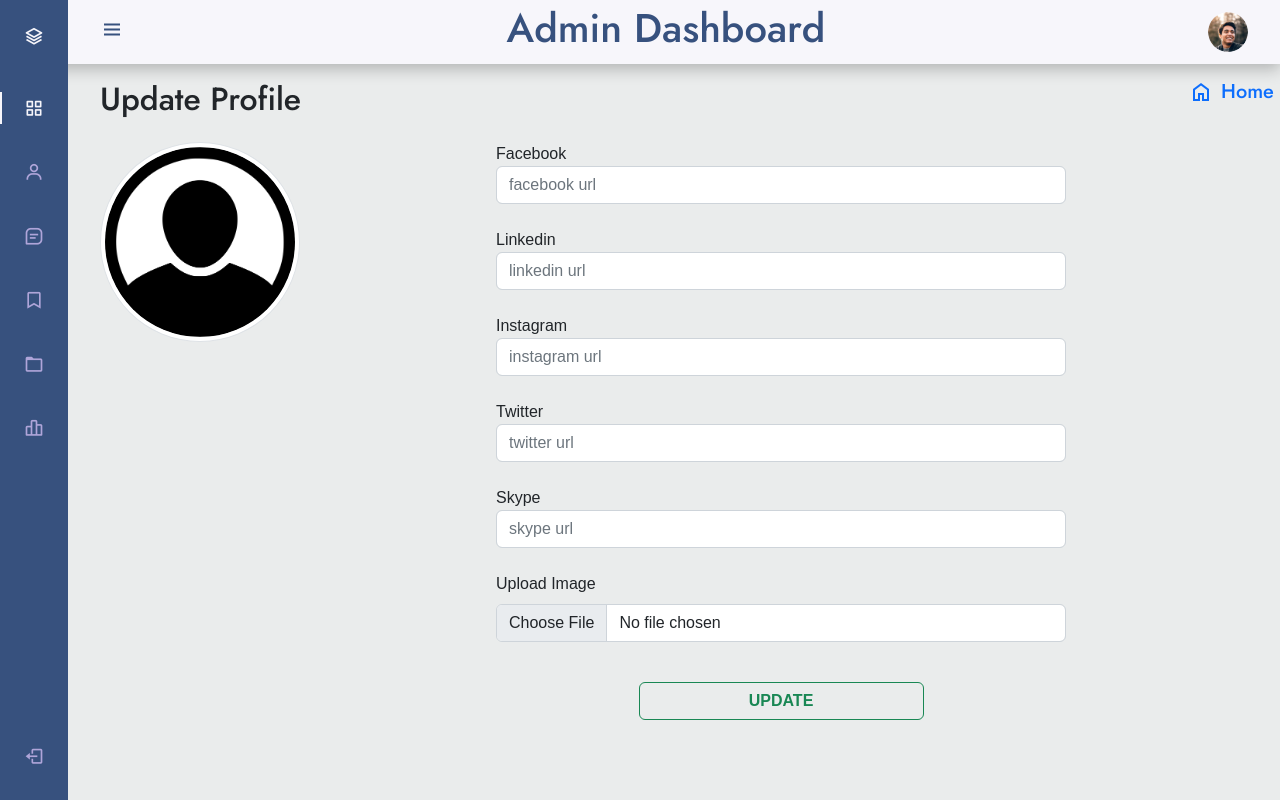
After one commit to yousufislam191/Food-Cort, a PHP site: page /admin/profile.php in a window 1280 px wide. The commit adds this page. Run offline with PHP 8.4, Linux system fonts and the light colour scheme; the visitor is signed in with stand-in values (Sample User, id 1); some libraries are stand-ins or nearby versions.

Commit message:
user spacified

```diff
--- /dev/null
+++ b/admin/profile.php
@@ -0,0 +1,152 @@
+<?php
+session_start();
+if (!isset($_SESSION['admin_email'])) {
+    echo "Can not access through url";
+    echo "<script>location.href='../index.php'</script>";
+}
+?>
+
+<!DOCTYPE html>
+<html lang="en">
+
+<head>
+    <meta charset="UTF-8">
+    <meta http-equiv="X-UA-Compatible" content="IE=edge">
+    <meta name="viewport" content="width=device-width, initial-scale=1.0">
+    <title>Admin Dashboard</title>
+    <link href="https://cdn.jsdelivr.net/npm/bootstrap@5.2.0/dist/css/bootstrap.min.css" rel="stylesheet"
+        integrity="sha384-gH2yIJqKdNHPEq0n4Mqa/HGKIhSkIHeL5AyhkYV8i59U5AR6csBvApHHNl/vI1Bx" crossorigin="anonymous">
+
+    <!-- Google Fonts -->
+    <link
+        href="https://fonts.googleapis.com/css?family=Open+Sans:300,300i,400,400i,600,600i,700,700i|Jost:300,300i,400,400i,500,500i,600,600i,700,700i|Poppins:300,300i,400,400i,500,500i,600,600i,700,700i"
+        rel="stylesheet">
+    <!-- Google Icons -->
+    <link rel="stylesheet"
+        href="https://fonts.googleapis.com/css2?family=Material+Symbols+Outlined:opsz,wght,FILL,GRAD@48,400,0,0" />
+    <!-- Flat Icons -->
+    <link rel="stylesheet" href="https://cdn-uicons.flaticon.com/uicons-regular-rounded/css/uicons-regular-rounded.css">
+
+    <!-- Box Icons -->
+    <link href='https://cdn.jsdelivr.net/npm/boxicons@latest/css/boxicons.min.css' rel='stylesheet'>
+
+    <!-- Data Table -->
+    <link rel="stylesheet" href="https://cdn.datatables.net/1.12.1/css/dataTables.bootstrap5.min.css">
+    <link rel="stylesheet" href="https://cdn.datatables.net/responsive/2.3.0/css/responsive.dataTables.min.css">
+    <link rel="stylesheet" href="https://cdn.datatables.net/responsive/2.3.0/css/responsive.bootstrap5.min.css">
+
+    <!-- Favicons -->
+    <link href="../assets/logo/logo.png" rel="icon">
+
+    <link rel="stylesheet" href="../css/admin.css">
+</head>
+
+<body id="body-pd">
+    <header class="header" id="header">
+        <div class="header_toggle"> <i class='bx bx-menu' id="header-toggle"></i> </div>
+        <h1 style="color: #37517E;">Admin Dashboard</h1>
+        <div class="header_img"> <img src="../assets/profile/profile.png" alt=""> </div>
+    </header>
+    <div class="l-navbar" id="nav-bar">
+        <nav class="nav">
+            <div>
+                <a href="#" class="nav_logo"> <i class='bx bx-layer nav_logo-icon'></i> <span
+                        class="nav_logo-name">ARSHA</span> </a>
+                <div class="nav_list">
+                    <a href="dashboard.php" class="nav_link active"> <i class='bx bx-grid-alt nav_icon'></i> <span
+                            class="nav_name">Dashboard</span> </a>
+                    <a href="#" class="nav_link"> <i class='bx bx-user nav_icon'></i> <span
+                            class="nav_name">Users</span> </a>
+                    <a href="#" class="nav_link"> <i class='bx bx-message-square-detail nav_icon'></i> <span
+                            class="nav_name">Messages</span> </a>
+                    <a href="#" class="nav_link"> <i class='bx bx-bookmark nav_icon'></i> <span
+                            class="nav_name">Bookmark</span> </a>
+                    <a href="#" class="nav_link"> <i class='bx bx-folder nav_icon'></i> <span
+                            class="nav_name">Files</span> </a>
+                    <a href="#" class="nav_link"> <i class='bx bx-bar-chart-alt-2 nav_icon'></i> <span
+                            class="nav_name">Stats</span> </a>
+                </div>
+            </div> <a href="adminlogout.php" class="nav_link"> <i class='bx bx-log-out nav_icon'></i> <span
+                    class="nav_name">Logout</span> </a>
+        </nav>
+    </div>
+    <!--Container dashboard start-->
+    <section class="dashboard pt-3 pb-3">
+        <div class="row">
+            <div class="col-9 col-md-11">
+                <h2>Update Profile</h2>
+            </div>
+            <div class="col-3 col-md-1">
+                <a href="../index.php">
+                    <h5 class="text-primary d-flex align-items-center gap-2"><span
+                            class="material-symbols-outlined">home</span>Home</h5>
+                </a>
+            </div>
+        </div>
+    </section>
+    <!--Container dashboard end-->
+
+    <!--Container slider start-->
+    <section>
+        <div class="row" id="adminProfile">
+            <div class="col-md-4 col-4 gap-3">
+                <div><img src="../assets/default_img/default_profile.png"
+                        class="img-thumbnail rounded-circle adminProfileimg" name="selectimg" alt="" value="">
+                </div>
+            </div>
+            <div class="col-md-6">
+                <form action="../serverSite/adminProfileSubmit.php" method="POST" enctype="multipart/form-data">
+                    <div class="form-group">
+                        <label for="title">Facebook</label>
+                        <input type="text" required class="form-control" id="title" name="title"
+                            placeholder="facebook url" value="">
+                    </div><br>
+                    <div class="form-group">
+                        <label for="subTitle">Linkedin</label>
+                        <input type="text" class="form-control" id="subTitle" name="subTitle" placeholder="linkedin url"
+                            value="">
+                    </div><br>
+                    <div class="form-group">
+                        <label for="title">Instagram</label>
+                        <input type="text" required class="form-control" id="title" name="title"
+                            placeholder="instagram url" value="">
+                    </div><br>
+                    <div class="form-group">
+                        <label for="subTitle">Twitter</label>
+                        <input type="text" class="form-control" id="subTitle" name="subTitle" placeholder="twitter url"
+                            value="">
+                    </div><br>
+                    <div class="form-group">
+                        <label for="subTitle">Skype</label>
+                        <input type="text" class="form-control" id="subTitle" name="subTitle" placeholder="skype url"
+                            value="">
+                    </div><br>
+                    <div class="mb-3">
+                        <label for="formFile" class="form-label">Upload Image</label>
+                        <input class="form-control" id="adminformFile" type="file" name="image"
+                            accept=".jpg, .jpeg, .png" onclick="return getAdminImage();">
+                    </div><br>
+                    <div class="d-grid col-6 mx-auto">
+                        <button type="submit" class="btn btn-outline-success text-uppercase btn-block" id="submitbtn"
+                            style="font-weight: 600; transition: .3s;">Update</button>
+                    </div>
+                </form>
+            </div>
+        </div>
+    </section>
+    <!--Container slider end-->
+
+
+    <script src="https://cdn.jsdelivr.net/npm/bootstrap@5.0.0-beta1/dist/js/bootstrap.bundle.min.js"></script>
+    <script src="https://cdnjs.cloudflare.com/ajax/libs/jquery/3.2.1/jquery.min.js"></script>
+
+    <!-- data table js file -->
+    <script src="https://cdn.datatables.net/1.12.1/js/jquery.dataTables.min.js"></script>
+    <script src="https://cdn.datatables.net/1.12.1/js/dataTables.bootstrap5.min.js"></script>
+    <script src="https://cdn.datatables.net/responsive/2.3.0/js/dataTables.responsive.min.js"></script>
+
+    <!-- admin js file -->
+    <script src="../js/admin.js"></script>
+</body>
+
+</html>
--- a/css/admin.css
+++ b/css/admin.css
@@ -233,3 +233,30 @@ h6 {
     top: 20%;
     left: 50%;
 }
+
+/*--------------------------------------------------------------
+  # admin login page
+  --------------------------------------------------------------*/
+.adminLogin {
+    margin-top: 10%;
+}
+
+@media (min-width : 1200px) {
+    .adminLogin {
+        width: 50%;
+    }
+}
+
+/*--------------------------------------------------------------
+  # Admin Profile Section
+  --------------------------------------------------------------*/
+/*--------------------------------------------------------------
+  # Slider Image responsive
+  --------------------------------------------------------------*/
+
+@media (min-width: 991px) {
+    .adminProfileimg {
+        max-height: 200px;
+        max-width: 200px;
+    }
+}
--- a/index.php
+++ b/index.php
@@ -480,7 +480,8 @@
                         <h4>Join Our Newsletter</h4>
                         <p>Tamen quem nulla quae legam multos aute sint culpa legam noster magna</p>
                         <form action="" method="post">
-                            <input type="email" name="email"><input type="submit" value="Subscribe">
+                            <input type="email" name="email" style="outline: none;"><input type="submit"
+                                value="Subscribe">
                         </form>
                     </div>
                 </div>
--- a/js/admin.js
+++ b/js/admin.js
@@ -87,6 +87,20 @@ function UpdategetImage() {
         }
     }
 }
+
+function getAdminImage() {
+    let uploadButton = document.getElementById('adminformFile');
+    let chosenImg = document.querySelector('.adminProfileimg');
+
+    uploadButton.onchange = () => {
+        let reader = new FileReader();
+        reader.readAsDataURL(uploadButton.files[0]);
+        console.log(uploadButton.files[0]);
+        reader.onload = () => {
+            chosenImg.setAttribute("src", reader.result);
+        }
+    }
+}
 /**
    * show updated data in input field
 */
--- a/serverSite/loginSubmit.php
+++ b/serverSite/loginSubmit.php
@@ -8,7 +8,7 @@ $email = $_REQUEST["loginEmail"];
 $pass = $_REQUEST["loginPassword"];
 
 if (isset($_SESSION['user_email'])) {
-    echo "<script>location.href='../clientSite/home.php'</script>";
+    echo "<script>location.href='../user/dashboard.php'</script>";
 }
 
 $sql = "SELECT * FROM `user_info` WHERE u_email = '$email'";
@@ -18,9 +18,9 @@ if (mysqli_num_rows($result) > 0) {
     $row = mysqli_fetch_assoc($result);
     $verify = password_verify($pass, $row['u_pass']);
     if ($verify == 1) {
-        echo "<script>alert('Login Successfully!!..')</script>";
+        echo "<script>alert('User Login Successfully!!..')</script>";
         $_SESSION['user_email'] = $email;
-        echo "<script>location.href='../admin/dashboard.php'</script>";
+        echo "<script>location.href='../user/dashboard.php'</script>";
     } else {
         echo "<script>alert('Invalid Password!!..')</script>";
         echo "<script>location.href='../index.php'</script>";
```
Also changed, not shown: admin/adminlogout.php (added, +11 -0 lines), admin/dashboard.php (+40 -66 lines), admin/index.php (added, +57 -0 lines), js/adminlogin.js (added, +33 -0 lines), serverSite/adminLoginSubmit.php (added, +31 -0 lines), user/dashboard.php (added, +105 -0 lines), assets/default_img/default_profile.png (added).
